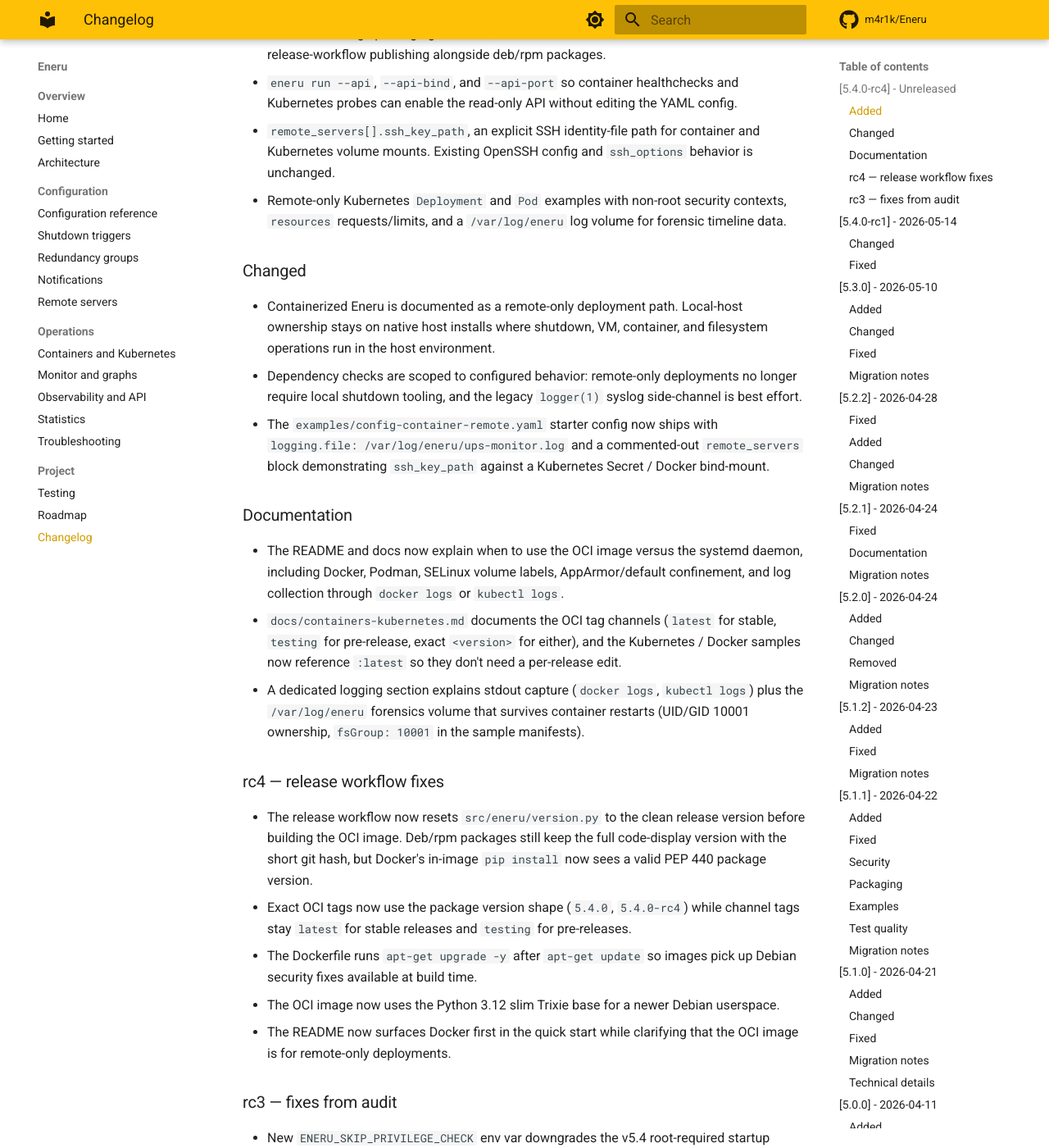
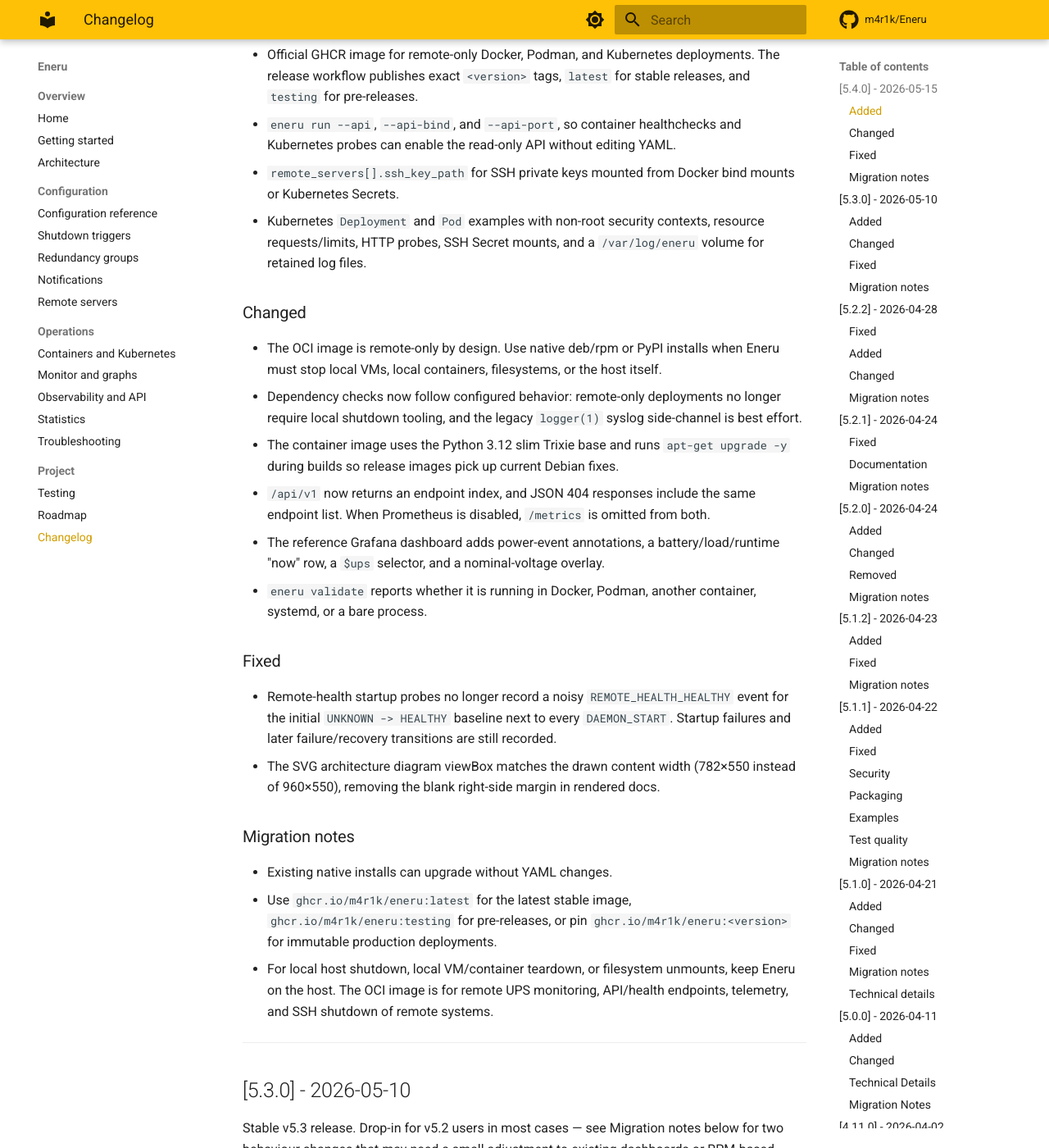
Before and after one commit to m4r1k/Eneru, an MkDocs documentation site: the page built from docs/changelog.md, in a window 1280 px wide and 1400 px high, scrolled down 439 px. Shown: the whole window at 82% size. Built offline with MkDocs 1.6.1 and Material for MkDocs 9.7.7, drawn with Linux system fonts in a browser that asks for light colours; comment, search, counter and statistics services are not loaded; some of the changed text lies outside the part shown.

Commit message:
chore: prepare 5.4.0 stable release
Promote the codebase from 5.4.0-rc4 to 5.4.0 and trim the accumulated rc changelog into the stable release entry.

Keep the migration notes explicit about the supported runtime split: native installs own local host shutdown, while OCI remains remote-only.

Co-authored-by: Codex <noreply@openai.com>

````diff
--- a/docs/changelog.md
+++ b/docs/changelog.md
@@ -7,54 +7,32 @@ and this project adheres to [Semantic Versioning](https://semver.org/spec/v2.0.0
 
 ---
 
-## [5.4.0-rc4] - Unreleased
+## [5.4.0] - 2026-05-15
 
-Release candidate for the v5.4 OCI image and Kubernetes deployment path.
+Stable v5.4 release. This release adds the official container deployment path while keeping local host shutdown on native installs.
 
 ### Added
-- Official OCI image packaging for GHCR, with Docker and Podman smoke checks in CI and release-workflow publishing alongside deb/rpm packages.
-- `eneru run --api`, `--api-bind`, and `--api-port` so container healthchecks and Kubernetes probes can enable the read-only API without editing the YAML config.
-- `remote_servers[].ssh_key_path`, an explicit SSH identity-file path for container and Kubernetes volume mounts. Existing OpenSSH config and `ssh_options` behavior is unchanged.
-- Remote-only Kubernetes `Deployment` and `Pod` examples with non-root security contexts, `resources` requests/limits, and a `/var/log/eneru` log volume for forensic timeline data.
+- Official GHCR image for remote-only Docker, Podman, and Kubernetes deployments. The release workflow publishes exact `<version>` tags, `latest` for stable releases, and `testing` for pre-releases.
+- `eneru run --api`, `--api-bind`, and `--api-port`, so container healthchecks and Kubernetes probes can enable the read-only API without editing YAML.
+- `remote_servers[].ssh_key_path` for SSH private keys mounted from Docker bind mounts or Kubernetes Secrets.
+- Kubernetes `Deployment` and `Pod` examples with non-root security contexts, resource requests/limits, HTTP probes, SSH Secret mounts, and a `/var/log/eneru` volume for retained log files.
 
 ### Changed
-- Containerized Eneru is documented as a remote-only deployment path. Local-host ownership stays on native host installs where shutdown, VM, container, and filesystem operations run in the host environment.
-- Dependency checks are scoped to configured behavior: remote-only deployments no longer require local shutdown tooling, and the legacy `logger(1)` syslog side-channel is best effort.
-- The `examples/config-container-remote.yaml` starter config now ships with `logging.file: /var/log/eneru/ups-monitor.log` and a commented-out `remote_servers` block demonstrating `ssh_key_path` against a Kubernetes Secret / Docker bind-mount.
-
-### Documentation
-- The README and docs now explain when to use the OCI image versus the systemd daemon, including Docker, Podman, SELinux volume labels, AppArmor/default confinement, and log collection through `docker logs` or `kubectl logs`.
-- `docs/containers-kubernetes.md` documents the OCI tag channels (`latest` for stable, `testing` for pre-release, exact `<version>` for either), and the Kubernetes / Docker samples now reference `:latest` so they don't need a per-release edit.
-- A dedicated logging section explains stdout capture (`docker logs`, `kubectl logs`) plus the `/var/log/eneru` forensics volume that survives container restarts (UID/GID 10001 ownership, `fsGroup: 10001` in the sample manifests).
-
-### rc4 — release workflow fixes
-- The release workflow now resets `src/eneru/version.py` to the clean release version before building the OCI image. Deb/rpm packages still keep the full code-display version with the short git hash, but Docker's in-image `pip install` now sees a valid PEP 440 package version.
-- Exact OCI tags now use the package version shape (`5.4.0`, `5.4.0-rc4`) while channel tags stay `latest` for stable releases and `testing` for pre-releases.
-- The Dockerfile runs `apt-get upgrade -y` after `apt-get update` so images pick up Debian security fixes available at build time.
-- The OCI image now uses the Python 3.12 slim Trixie base for a newer Debian userspace.
-- The README now surfaces Docker first in the quick start while clarifying that the OCI image is for remote-only deployments.
-
-### rc3 — fixes from audit
-- New `ENERU_SKIP_PRIVILEGE_CHECK` env var downgrades the v5.4 root-required startup check to a printed warning for E2E suites and local dry-run development. Production containers don't set it.
-- K8s and Docker samples now reference `ghcr.io/m4r1k/eneru:latest` instead of the not-yet-existing `:5.4.0` tag, with `imagePullPolicy: Always` and a documented expectation that production users pin to `<version>` for immutability.
-- Kubernetes manifests gain `resources.requests` (50m CPU, 64Mi memory) and `resources.limits` (200m CPU, 128Mi memory) so copy-paste deployments don't run unbounded.
-- Container logging story documented end-to-end: stdout via `docker/podman/kubectl logs`, plus an opt-in `/var/log/eneru/ups-monitor.log` on a mounted volume.
-- `eneru validate` now reports the runtime context as one of `container (Docker)`, `container (Podman)`, `container`, `systemd service`, or `bare process`, so operators can confirm at a glance whether the deployment is running where they think it is.
-- Test coverage added for `eneru run` API CLI overrides, privilege checks, runtime-context detection, and OCI deployment behavior.
-
-## [5.4.0-rc1] - 2026-05-14
-
-Release candidate for the v5.4 observability polish pass.
-
-### Changed
-- `/api/v1` now returns an endpoint index, and JSON 404 responses include the same available-endpoints list. When Prometheus is disabled, `/metrics` is omitted from both responses so clients don't see an endpoint advertised that genuinely returns 404.
-- The reference Grafana dashboard overlays power, voltage, bypass, overload, AVR, shutdown-trigger, connection-failed, and remote-health-failed events on every time-series panel via dashboard-wide Prometheus annotations, so operators can correlate a battery-charge inflection or voltage dip with the event that caused it without leaving Grafana. Each annotation carries a tooltip title and description text so the event name is visible on hover, and the toolbar toggles are hidden so the dashboard chrome stays clean.
-- The dashboard adds a Battery-charge / UPS-load / Runtime-remaining "now" row (gauge + sparkline stat) and a `$ups` multi-select template variable for filtering when many UPSes are configured.
-- The voltage panel overlays the configured nominal voltage alongside the existing low/high warning thresholds.
+- The OCI image is remote-only by design. Use native deb/rpm or PyPI installs when Eneru must stop local VMs, local containers, filesystems, or the host itself.
+- Dependency checks now follow configured behavior: remote-only deployments no longer require local shutdown tooling, and the legacy `logger(1)` syslog side-channel is best effort.
+- The container image uses the Python 3.12 slim Trixie base and runs `apt-get upgrade -y` during builds so release images pick up current Debian fixes.
+- `/api/v1` now returns an endpoint index, and JSON 404 responses include the same endpoint list. When Prometheus is disabled, `/metrics` is omitted from both.
+- The reference Grafana dashboard adds power-event annotations, a battery/load/runtime "now" row, a `$ups` selector, and a nominal-voltage overlay.
+- `eneru validate` reports whether it is running in Docker, Podman, another container, systemd, or a bare process.
 
 ### Fixed
 - Remote-health startup probes no longer record a noisy `REMOTE_HEALTH_HEALTHY` event for the initial `UNKNOWN -> HEALTHY` baseline next to every `DAEMON_START`. Startup failures and later failure/recovery transitions are still recorded.
 - The SVG architecture diagram viewBox matches the drawn content width (782×550 instead of 960×550), removing the blank right-side margin in rendered docs.
+
+### Migration notes
+- Existing native installs can upgrade without YAML changes.
+- Use `ghcr.io/m4r1k/eneru:latest` for the latest stable image, `ghcr.io/m4r1k/eneru:testing` for pre-releases, or pin `ghcr.io/m4r1k/eneru:<version>` for immutable production deployments.
+- For local host shutdown, local VM/container teardown, or filesystem unmounts, keep Eneru on the host. The OCI image is for remote UPS monitoring, API/health endpoints, telemetry, and SSH shutdown of remote systems.
 
 ---
 
--- a/docs/testing.md
+++ b/docs/testing.md
@@ -29,7 +29,7 @@ Eneru uses unit tests, package-install tests, and end-to-end tests with real NUT
    ╱─────────────────────────────────────────────╲
 ```
 
-The pyramid is intentionally bottom-heavy. As of the v5.4.0-rc4 pass,
+The pyramid is intentionally bottom-heavy. As of the v5.4.0 pass,
 the local pytest suite contains 1483 tests. E2E tests are fewer, but they
 exercise the real service boundaries where packaging, NUT, SSH, Docker,
 filesystem, and CLI assumptions meet.
--- a/src/eneru/version.py
+++ b/src/eneru/version.py
@@ -2,4 +2,4 @@
 
 # Version is set at build time via git describe --tags
 # Format: "5.2.1" for tagged releases, "5.2.1-5-gabcdef1" for dev builds
-__version__ = "5.4.0-rc4"
+__version__ = "5.4.0"
````
